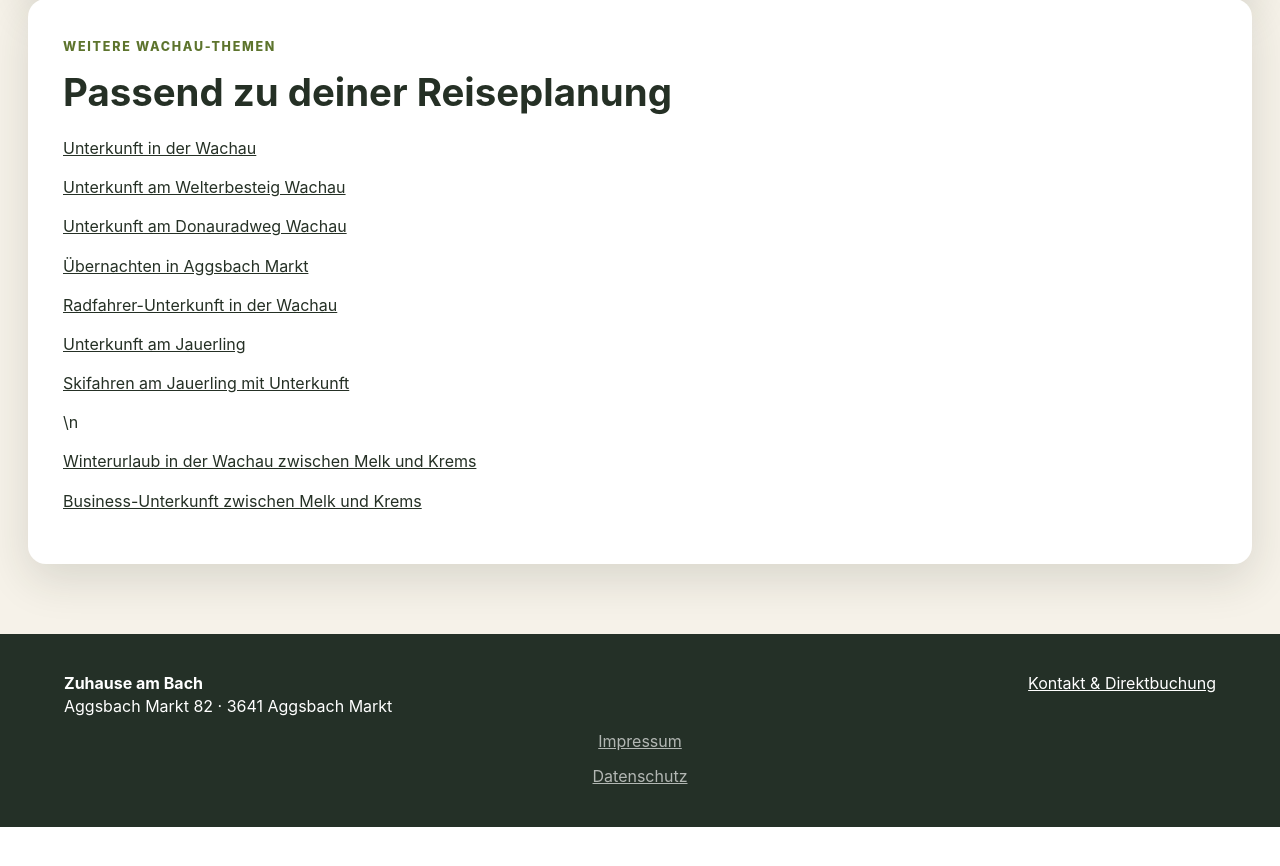
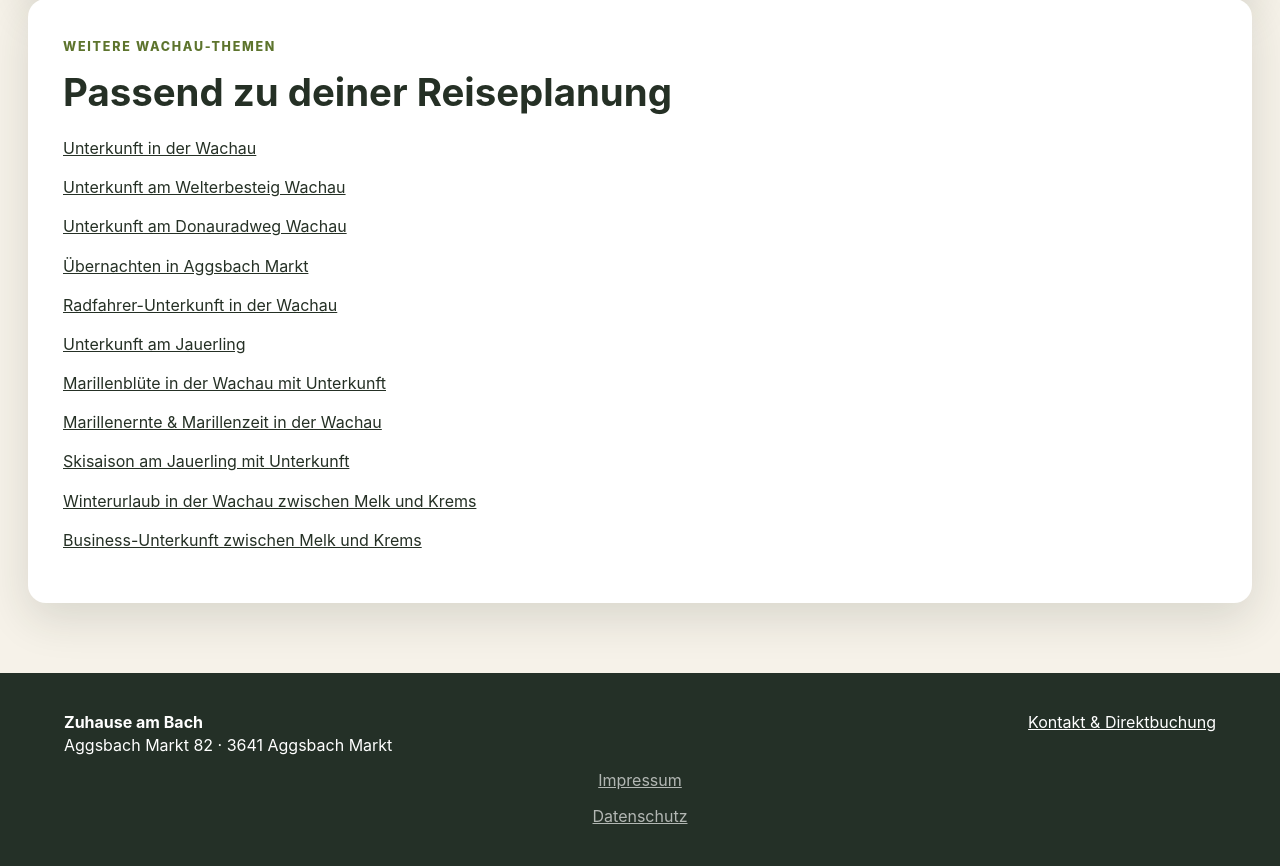
Before and after one commit to topdiveair-sketch/Direcktbuchungen, a Flask app: page /unterkunft-wachau in a window 1280 px wide; the page is wider, and only the part inside the window is pictured. Shown: the part 1995-2861 px from the top of that part. Before the commit the page ends 2822 px from the top of that part, so only its background shows below. Run offline with Flask 3, Linux system fonts and the light colour scheme; data comes from the database, SQL or seed files in the repository.

Commit message:
Cross-link seasonal Wachau SEO pages

```diff
--- a/templates/seo_landing.html
+++ b/templates/seo_landing.html
@@ -125,7 +125,10 @@
       <p><a href="/uebernachten-aggsbach-markt">Übernachten in Aggsbach Markt</a></p>
       <p><a href="/radfahrer-unterkunft-wachau">Radfahrer-Unterkunft in der Wachau</a></p>
       <p><a href="/unterkunft-jauerling-wachau">Unterkunft am Jauerling</a></p>
-      <p><a href="/skifahren-jauerling-unterkunft-wachau">Skifahren am Jauerling mit Unterkunft</a></p>\n      <p><a href="/winterurlaub-wachau">Winterurlaub in der Wachau zwischen Melk und Krems</a></p>
+      <p><a href="/marillenbluete-wachau-unterkunft">Marillenblüte in der Wachau mit Unterkunft</a></p>
+      <p><a href="/marillenernte-wachau-unterkunft">Marillenernte &amp; Marillenzeit in der Wachau</a></p>
+      <p><a href="/skifahren-jauerling-unterkunft-wachau">Skisaison am Jauerling mit Unterkunft</a></p>
+      <p><a href="/winterurlaub-wachau">Winterurlaub in der Wachau zwischen Melk und Krems</a></p>
       <p><a href="/business-unterkunft-melk-krems">Business-Unterkunft zwischen Melk und Krems</a></p>
     </div>
   </section>
```
